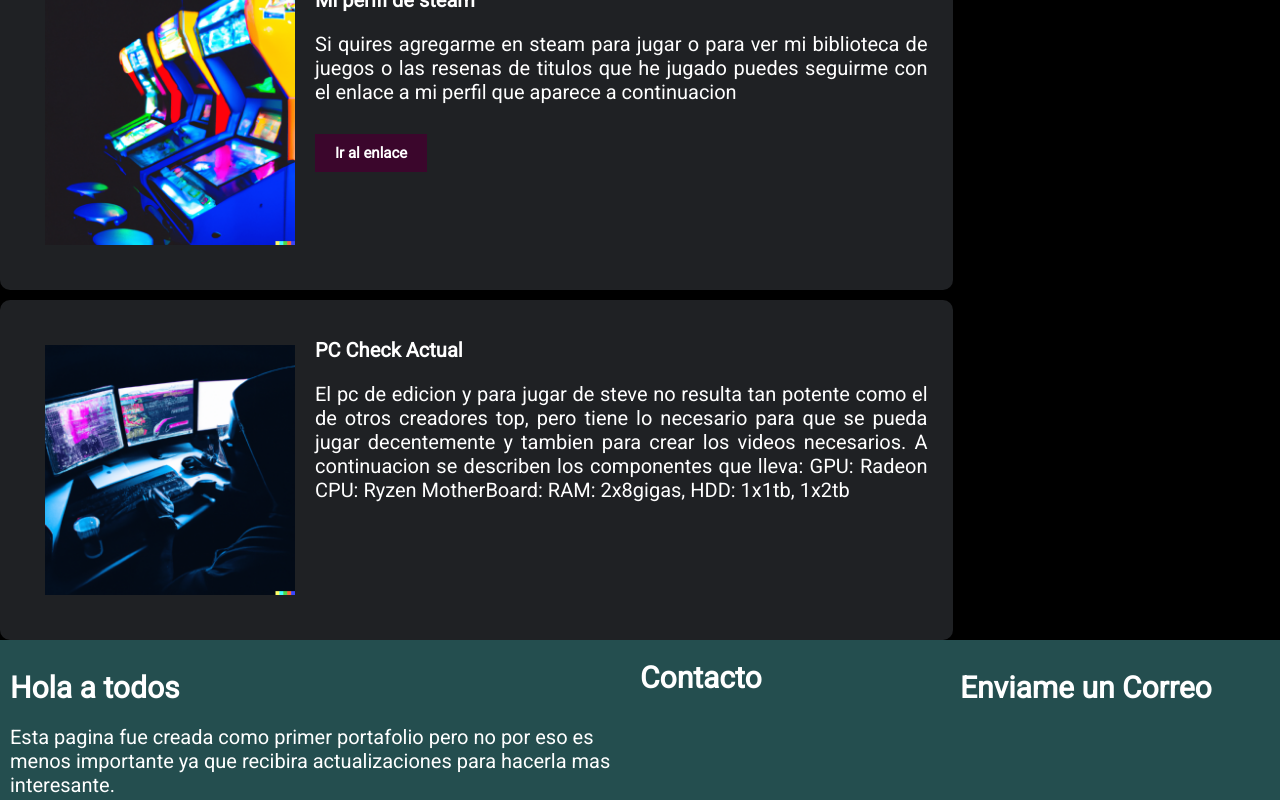
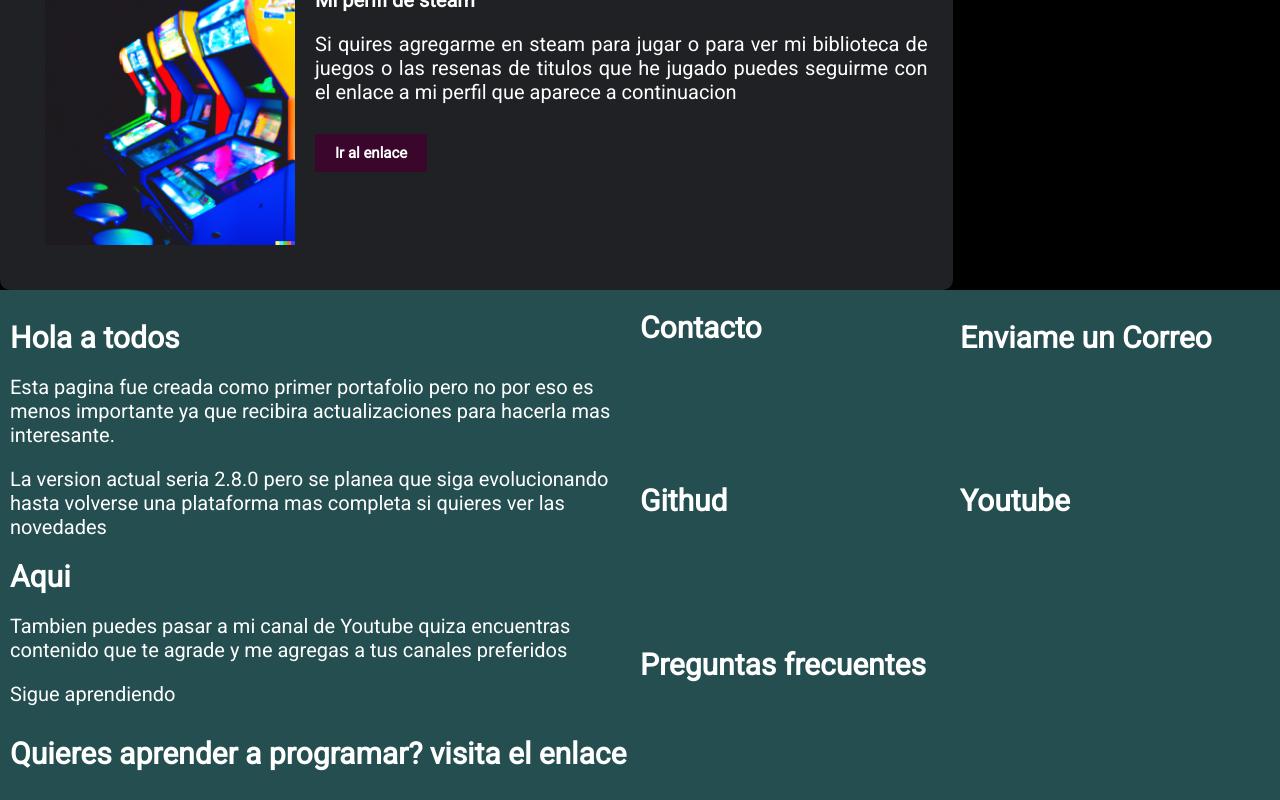
Before and after one commit to SteveBartmoss/steveapp, a React (Create React App) app: page /steve in a window 1280 px wide. Shown: the part 4818-5618 px from the top of the page. Built offline with nearby package versions, Linux system fonts and the light colour scheme.

Commit message:
remove some elements because is duplicate

```diff
--- a/src/pages/Steve.js
+++ b/src/pages/Steve.js
@@ -158,22 +158,7 @@ function Steve() {
                         url="https://steamcommunity.com/id/tonyhallan/"
                     />
 
-
-                    <Stiker imge={"/Assets/steveA.png"} title="PC Check Actual"
-                        paragrap="El pc de edicion y para jugar de steve no resulta tan potente como el de otros creadores top, pero tiene
-                lo necesario para que se pueda jugar decentemente y tambien para crear los videos necesarios. A continuacion
-                se describen los componentes que lleva:
-                GPU: Radeon
-                CPU: Ryzen
-                MotherBoard:
-                RAM: 2x8gigas,
-                HDD: 1x1tb, 1x2tb"
-                    />
-
                 </div>
-
-                <Lateral />
-
             </div>
             <div className="Contenedor">
 
```
